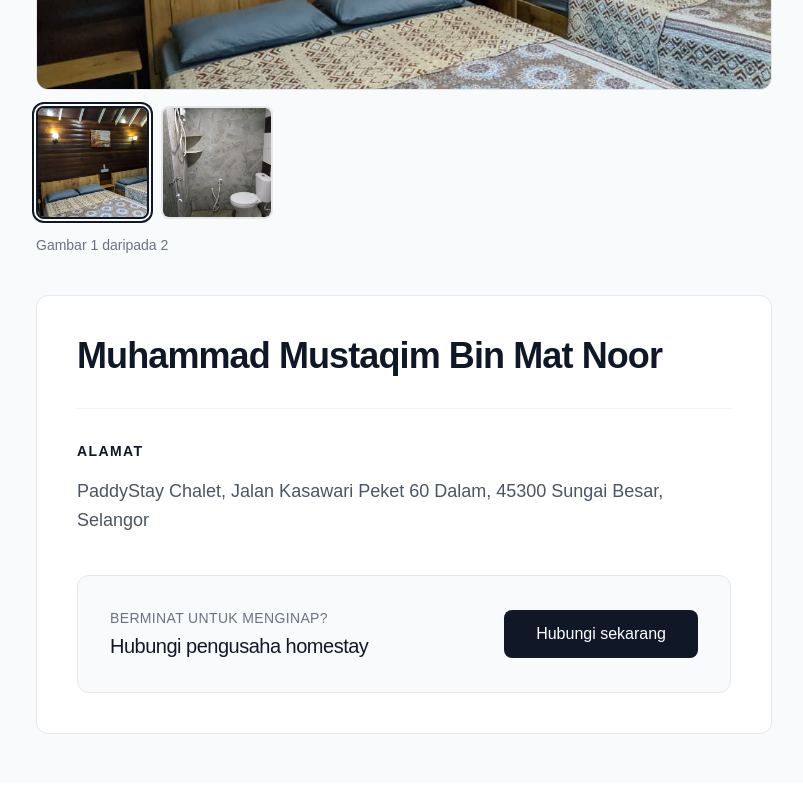
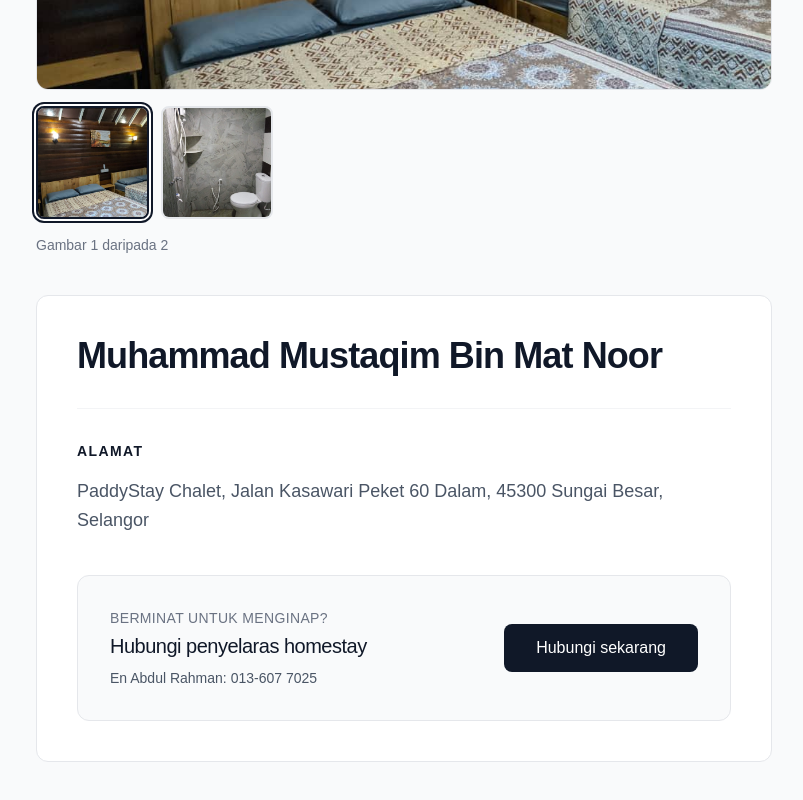
Before and after one commit to danishayman/homestays, a Next.js app: page /homestay/1 in a window 1280 px wide. Shown: the part 466-1266 px from the top of the page, without its empty margins (236-1039 px from the left). Built offline with nearby package versions, Linux system fonts and the light colour scheme.

Commit message:
update contact information for homestay coordinator and adjust button to link

```diff
--- a/app/homestay/[id]/page.tsx
+++ b/app/homestay/[id]/page.tsx
@@ -10,7 +10,6 @@
  */
 
 import Link from "next/link";
-import Image from "next/image";
 import { homestays, getHomestayImages } from "@/data/homestays";
 import { notFound } from "next/navigation";
 import ImageGallery from "@/components/ImageGallery";
@@ -18,6 +17,12 @@ import ImageGallery from "@/components/ImageGallery";
 interface HomestayDetailsPageProps {
     params: Promise<{ id: string }>;
 }
+
+const HOMESTAY_COORDINATOR = {
+    name: "En Abdul Rahman",
+    phoneDisplay: "013-607 7025",
+    phoneHref: "tel:+60136077025",
+};
 
 /**
  * Generate static params for all homestays
@@ -110,12 +115,18 @@ export default async function HomestayDetailsPage({ params }: HomestayDetailsPag
                             <div>
                                 <p className="text-gray-500 text-sm mb-1 uppercase tracking-wide">Berminat untuk menginap?</p>
                                 <p className="text-xl font-medium text-gray-900 tracking-tight">
-                                    Hubungi pengusaha homestay
+                                    Hubungi penyelaras homestay
+                                </p>
+                                <p className="text-sm text-gray-600 mt-2">
+                                    {HOMESTAY_COORDINATOR.name}: {HOMESTAY_COORDINATOR.phoneDisplay}
                                 </p>
                             </div>
-                            <button className="w-full sm:w-auto bg-gray-900 hover:bg-black text-white font-medium py-3 px-8 rounded-lg transition-colors">
+                            <a
+                                href={HOMESTAY_COORDINATOR.phoneHref}
+                                className="w-full sm:w-auto bg-gray-900 hover:bg-black text-white font-medium py-3 px-8 rounded-lg transition-colors text-center"
+                            >
                                 Hubungi sekarang
-                            </button>
+                            </a>
                         </div>
                     </div>
                 </div>
```
